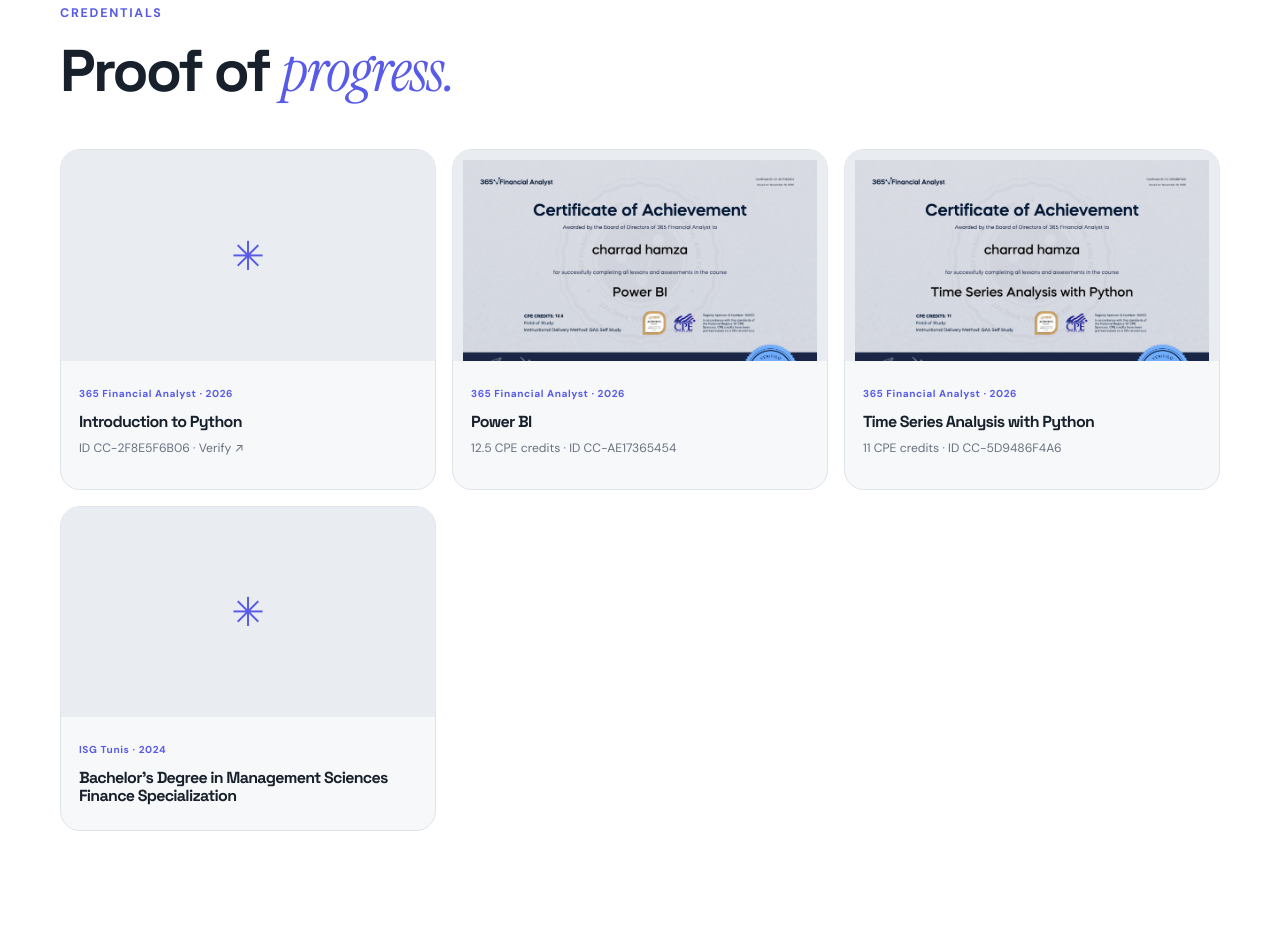
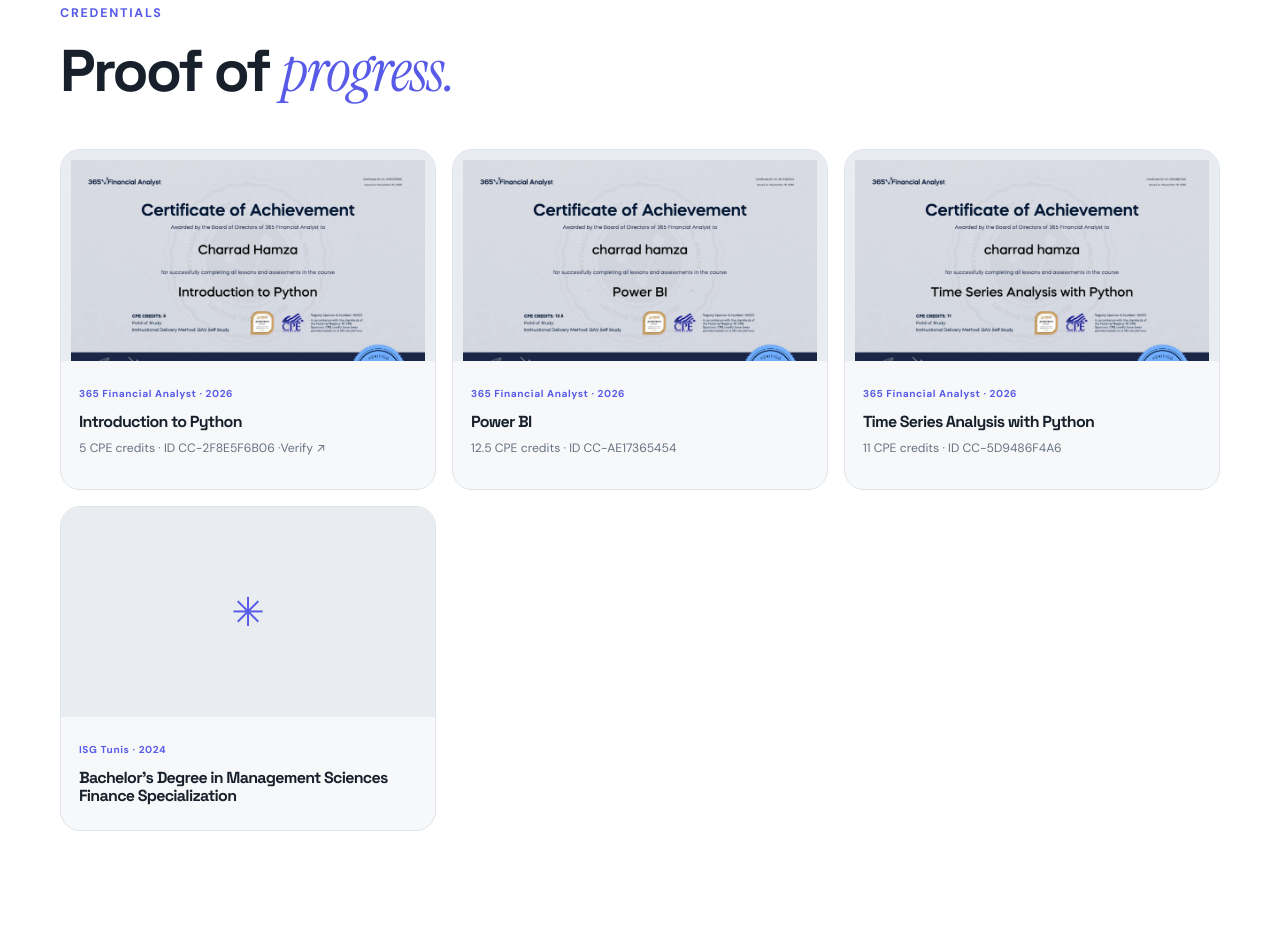
Before and after one commit to hamzacharrad29-png/Portfolio, a plain HTML site: page index.html in a window 1280 px wide. Shown: the part 7683-8623 px from the top of the page. Drawn offline with Linux system fonts and the light colour scheme; no server answers.

Commit message:
Add certificate image for Introduction to Python
Co-Authored-By: Claude Opus 5.5 <noreply@anthropic.com>
Claude-Session: https://claude.ai/code/session_01CKq7WHkMp9MSpPvZjqUFop

```diff
--- a/index.html
+++ b/index.html
@@ -626,11 +626,11 @@ The objective is to study historical stock price behavior, evaluate time-series
       <div class="section-heading"><div><p class="section-kicker">CREDENTIALS</p><h2>Proof of <em>progress.</em></h2></div></div>
       <div class="certification-grid">
 
-          <article class="certification-card" data-title="Introduction to Python" data-issuer="365 Financial Analyst" data-date="November 2026" data-desc="Certificate of Achievement for completing the Introduction to Python course exam. Certificate ID: CC-2F8E5F6B06." data-img="" data-verify="https://learn.365financialanalyst.com/c/ee1b835fbd/">
+          <article class="certification-card" data-title="Introduction to Python" data-issuer="365 Financial Analyst" data-date="November 2026" data-desc="Certificate of Achievement for completing all lessons and assessments of the Introduction to Python course. 5 CPE credits. Certificate ID: CC-2F8E5F6B06." data-img="assets/images/certifications/365-intro-python.webp" data-verify="https://learn.365financialanalyst.com/c/ee1b835fbd/">
             <button class="certification-image" type="button" data-cert-open aria-label="Preview Introduction to Python certificate">
-              <span aria-hidden="true">✳</span>
+              <img src="assets/images/certifications/365-intro-python.webp" alt="365 Financial Analyst Introduction to Python certificate" width="1600" height="1125" loading="lazy" decoding="async">
             </button>
-            <div class="certification-body"><span class="certification-issuer">365 Financial Analyst · 2026</span><h3>Introduction to Python</h3><p>ID CC-2F8E5F6B06 · <a href="https://learn.365financialanalyst.com/c/ee1b835fbd/" target="_blank" rel="noopener noreferrer">Verify ↗</a></p></div>
+            <div class="certification-body"><span class="certification-issuer">365 Financial Analyst · 2026</span><h3>Introduction to Python</h3><p>5 CPE credits · ID CC-2F8E5F6B06 ·<a href="https://learn.365financialanalyst.com/c/ee1b835fbd/" target="_blank" rel="noopener noreferrer">Verify ↗</a></p></div>
           </article>
 
           <article class="certification-card" data-title="Power BI" data-issuer="365 Financial Analyst" data-date="November 2026" data-desc="Certificate of Achievement for completing all lessons and assessments of the Power BI course. 12.5 CPE credits. Certificate ID: CC-AE17365454." data-img="assets/images/certifications/365-power-bi.webp" data-verify="">
```
Also changed, not shown: assets/images/certifications/365-intro-python.webp (added).
